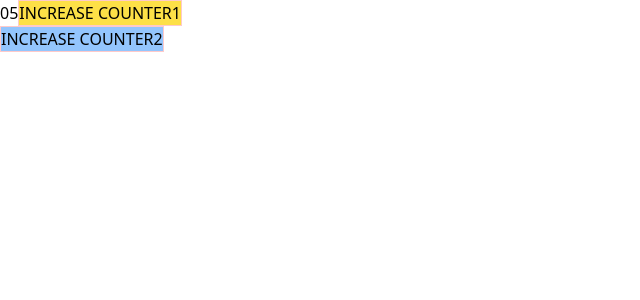
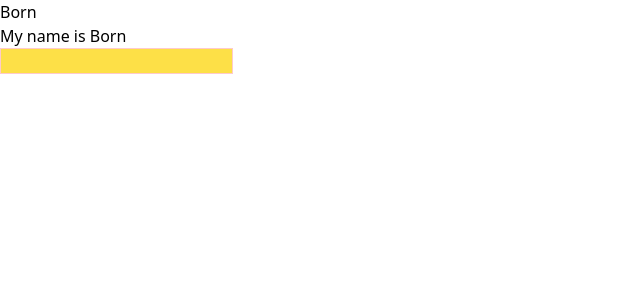
Before and after one commit to soAcademy/workshop-state-and-event, a React (Create React App) app: page / in a window 1280 px wide. Shown: the top 300 px of the page, without its empty margins (0-640 px from the left). Built offline with nearby package versions, Linux system fonts and the light colour scheme.

Commit message:
feat:submit workshop

```diff
--- a/src/App.js
+++ b/src/App.js
@@ -21,7 +21,8 @@
 // import Prop4 from "./Props/Prop4";
 
 // import Effect1 from "./Effects/Effect1";
-import Effect1_1 from "./Effects/Effect1_1";
+// import Effect1_1 from "./Effects/Effect1_1";
+import Effect2 from "./Effects/Effect2";
 
 const App = () => {
   return (
@@ -46,7 +47,8 @@ const App = () => {
       {/* <Prop3 /> */}
       {/* <Prop4 /> */}
       {/* <Effect1 /> */}
-      <Effect1_1 />
+      {/* <Effect1_1 /> */}
+      <Effect2 />
     </div>
   );
 };
--- a/src/Effects/Effect1_1.js
+++ b/src/Effects/Effect1_1.js
@@ -5,15 +5,15 @@ const Effect1_1 = () => {
   const [counter2, setCounter2] = useState(5);
 
   useEffect(() => {
-    document.title = `Counter : ${counter1}`;
+    document.title = `Counter : ${counter2}`;
     console.log(counter1);
     console.log(counter2);
   });
 
   return (
     <>
-      {counter1}
-      {counter2}
+      <div>{counter1}</div>
+      <div>{counter2}</div>
       <button
         className="border border-red-200 bg-yellow-300"
         onClick={() => setCounter1(counter1 + 1)}
--- /dev/null
+++ b/src/Effects/Effect2.js
@@ -0,0 +1,23 @@
+import React, { useState, useEffect } from "react";
+
+const Effect2 = () => {
+  const [name, setName] = useState("Born");
+  const [profile, setProfile] = useState("My name is Born");
+
+  useEffect(() => {
+    setProfile(`My name is ${name}`);
+  }, [name]);
+
+  return (
+    <>
+      <div>{name}</div>
+      <div>{profile}</div>
+      <input
+        className="border border-red-200 bg-yellow-300"
+        onChange={(e) => setName(e.target.value)}
+      ></input>
+    </>
+  );
+};
+
+export default Effect2;
```
